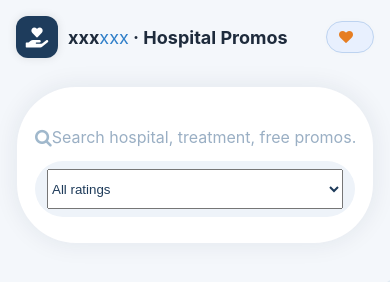
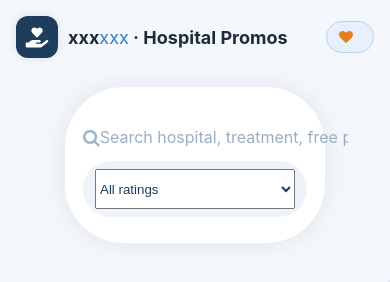
Before and after one commit to Chris-Was-Here-Since2003/Design-Project-SDG3-26, a React Native app: screen / in a window 390 px wide. Shown: the top 282 px of the page. Built offline with nearby package versions, Linux system fonts and the light colour scheme.

Commit message:
added more space for filter bar

```diff
--- a/components/FilterBar.js
+++ b/components/FilterBar.js
@@ -47,7 +47,9 @@ const styles = StyleSheet.create({
     borderRadius: 60,
     paddingVertical: 6,
     paddingHorizontal: 18,
-    marginBottom: 32,
+    marginLeft: 48,
+    marginRight: 48,
+    marginBottom:32,
     flexDirection: 'column',
     shadowColor: '#002040',
     shadowOpacity: 0.08,
```
